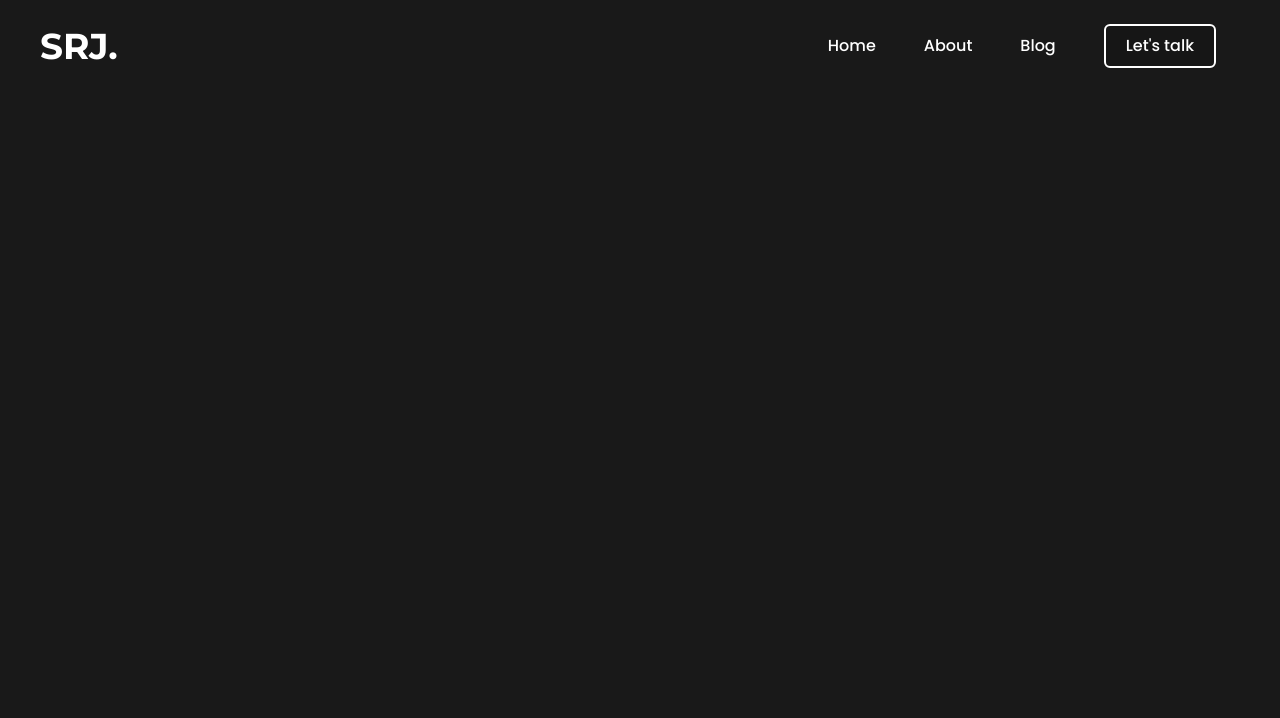
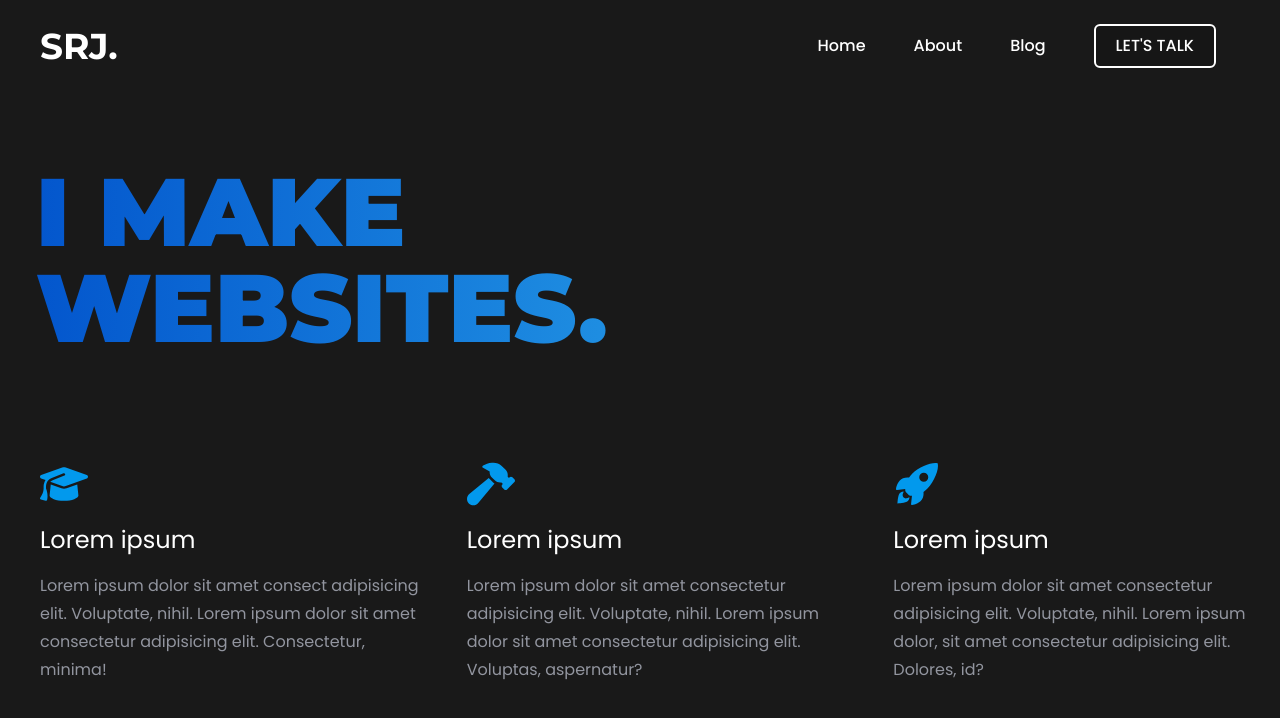
Before and after one commit to sarojdey/portfolio, a React (Vite) app: page / in a window 1280 px wide. Shown: the top 718 px of the page. Built offline with nearby package versions, Linux system fonts and the light colour scheme.

Commit message:
hero section done

```diff
--- /dev/null
+++ b/src/components/Hero.jsx
@@ -0,0 +1,50 @@
+import React from "react";
+import { FaGraduationCap } from "react-icons/fa6";
+import { FaHammer } from "react-icons/fa6";
+import { IoRocketSharp } from "react-icons/io5";
+
+function Hero() {
+  return (
+    <>
+      <div className="flex flex-col mx-4 font-font1 font-black text-5xl md:text-8xl md:mx-9 bg-gradient-to-r from-blue2 to-blue1 inline-block text-transparent bg-clip-text mt-24">
+        <span>I MAKE</span>
+        <span>WEBSITES.</span>
+      </div>
+      <div className="flex flex-col md:flex-row justify-between w-full mt-16">
+        <div className="flex flex-col w-full md:w-1/3 py-5 pl-7 pr-4  md:pr-0 md:pl-10 md:py-10">
+          <FaGraduationCap className="text-5xl mb-3 text-textblue" />
+          <span className="text-2xl leading-10 mb-3  ">Lorem ipsum</span>
+          <span className="text-md leading-7 text-textgrey">
+            Lorem ipsum dolor sit amet consect adipisicing elit. Voluptate,
+            nihil. Lorem ipsum dolor sit amet consectetur adipisicing elit.
+            Consectetur, minima!
+          </span>
+        </div>
+        <div className="flex flex-col w-full md:w-1/3 py-5 pl-7 pr-4 md:pr-0 md:pl-10 md:py-10">
+          <FaHammer className="text-5xl mb-3 text-textblue" />
+          <span className="text-2xl leading-10 mb-3">
+            Lorem ipsum
+          </span>
+          <span className="text-md leading-7 text-textgrey">
+            Lorem ipsum dolor sit amet consectetur adipisicing elit. Voluptate,
+            nihil. Lorem ipsum dolor sit amet consectetur adipisicing elit.
+            Voluptas, aspernatur?
+          </span>
+        </div>
+        <div className="flex flex-col w-full md:w-1/3 py-5 pl-7 pr-4  md:pr-0 md:pl-10 md:py-10">
+          <IoRocketSharp className="text-5xl mb-3 text-textblue" />
+          <span className="text-2xl leading-10 mb-3">
+            Lorem ipsum
+          </span>
+          <span className="text-md leading-7 text-textgrey">
+            Lorem ipsum dolor sit amet consectetur adipisicing elit. Voluptate,
+            nihil. Lorem ipsum dolor, sit amet consectetur adipisicing elit.
+            Dolores, id?
+          </span>
+        </div>
+      </div>
+    </>
+  );
+}
+
+export default Hero;
--- /dev/null
+++ b/src/components/Navbar.jsx
@@ -0,0 +1,32 @@
+import { IoMenu } from "react-icons/io5";
+function Navbar() {
+  return (
+    <header className="flex justify-between items-center ">
+      <h1 className=" md:ml-10 md:mt-6 text-4xl font-bold ml-4 mt-3 font-font1 cursor-pointer   ">
+        SRJ.
+      </h1>
+
+      <nav className="md:mr-10 md:mt-6 mr-4 mt-3 font-medium font-font2 ">
+        <ul className="flex list-none items-center ">
+          <li className="hidden md:block mx-6 cursor-pointer hover:text-blue2 transition-all duration-300 ease-in-out">
+            Home
+          </li>
+          <li className=" hidden md:block mx-6 cursor-pointer hover:text-blue2 transition-all duration-300 ease-in-out">
+            About
+          </li>
+          <li className="hidden md:block mx-6 cursor-pointer  hover:text-blue2 transition-all duration-300 ease-in-out">
+            Blog
+          </li>
+          <li className="mx-6  cursor-pointer flex justify-center items-center border-white border-solid border-2 bg-black py-2 px-5 rounded-md bg-opacity-10 hover:bg-blue2  hover:border-blue2 hover:-translate-y-0.5 transition-all duration-300 ease-in-out md:">
+            LET'S TALK
+          </li>
+          <li className="mx-2  text-4xl cursor-pointer md:hidden">
+            <IoMenu />
+          </li>
+        </ul>
+      </nav>
+    </header>
+  );
+}
+
+export default Navbar;
--- a/src/components/navbar/Navbar.jsx
+++ /dev/null
@@ -1,47 +0,0 @@
-import React, { useState } from "react";
-
-import { IoMenu } from "react-icons/io5";
-function Navbar() {
-  const [mobileView, setMobileView] = useState(true);
-
-  return (
-    <header className="flex justify-between items-center ">
-      <h1 className=" md:ml-10 md:mt-6 text-4xl font-bold ml-4 mt-3 font-font1 cursor-pointer ">
-        SRJ.
-      </h1>
-      {window.innerWidth > 768 ? (
-        <>
-          <nav className="md:mr-10 md:mt-6 mr-4 mt-3 font-medium font-font2 ">
-            <ul className="flex list-none items-center ">
-              <li className="mx-6 cursor-pointer hover:text-blue2 transition-all duration-300 ease-in-out">
-                Home
-              </li>
-              <li className="mx-6 cursor-pointer hover:text-blue2 transition-all duration-300 ease-in-out">
-                About
-              </li>
-              <li className="mx-6 cursor-pointer  hover:text-blue2 transition-all duration-300 ease-in-out">
-                Blog
-              </li>
-              <li className="mx-6  cursor-pointer flex justify-center items-center border-white border-solid border-2 bg-black py-2 px-5 rounded-md bg-opacity-10 hover:bg-blue2  hover:border-blue2 hover:-translate-y-0.5 transition-all duration-300 ease-in-out">
-                Let's talk
-              </li>
-            </ul>
-          </nav>
-        </>
-      ) : (
-        <nav className="md:mr-10 md:mt-6 mr-4 mt-3 font-medium font-font2 ">
-          <ul className="flex list-none justify-center items-center  ">
-            <li className="mx-6  cursor-pointer flex justify-center items-center border-white border-solid border-2 bg-black py-2 px-5 rounded-md bg-opacity-10 hover:bg-blue2  hover:border-blue2 hover:-translate-y-0.5 transition-all duration-300 ease-in-out">
-              Let's talk
-            </li>
-            <li className="mx-2  text-4xl cursor-pointer ">
-              <IoMenu />
-            </li>
-          </ul>
-        </nav>
-      )}
-    </header>
-  );
-}
-
-export default Navbar;
--- a/src/index.css
+++ b/src/index.css
@@ -5,20 +5,12 @@
 @tailwind utilities;
 
 :root {
-  --black1: #191919;
-  --black2: #101010;
-  --black3: #0a0002;
-  --blue1: #3dccf8;
-  --blue2: #0356cd;
 
-  --textwhite: #ffffff;
-  --textblue: #0299ed;
-  --textgrey: #92959f;
 
   line-height: 1.5;
   font-weight: 400;
-  background-color: var(--black1);
-  color: var(--textwhite);
+  background-color: #191919;
+  color: #ffffff;
   font-family: "Poppins", "sans-serif";
 
   font-synthesis: none;
--- a/src/pages/home/Home.jsx
+++ b/src/pages/home/Home.jsx
@@ -1,9 +1,11 @@
 import React from "react";
-import Navbar from "../../components/navbar/Navbar";
+import Navbar from "../../components/Navbar";
+import Hero from "../../components/Hero";
 function Home() {
   return (
     <div>
       <Navbar />
+      <Hero />
     </div>
   );
 }
```
Also changed, not shown: src/assets/setup.jpg (added).
